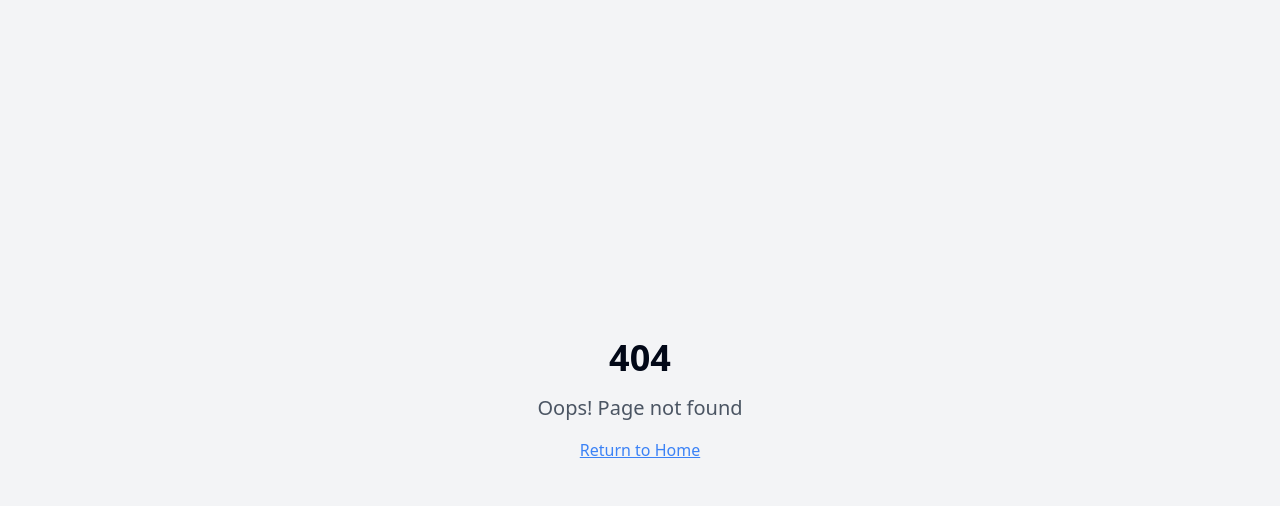
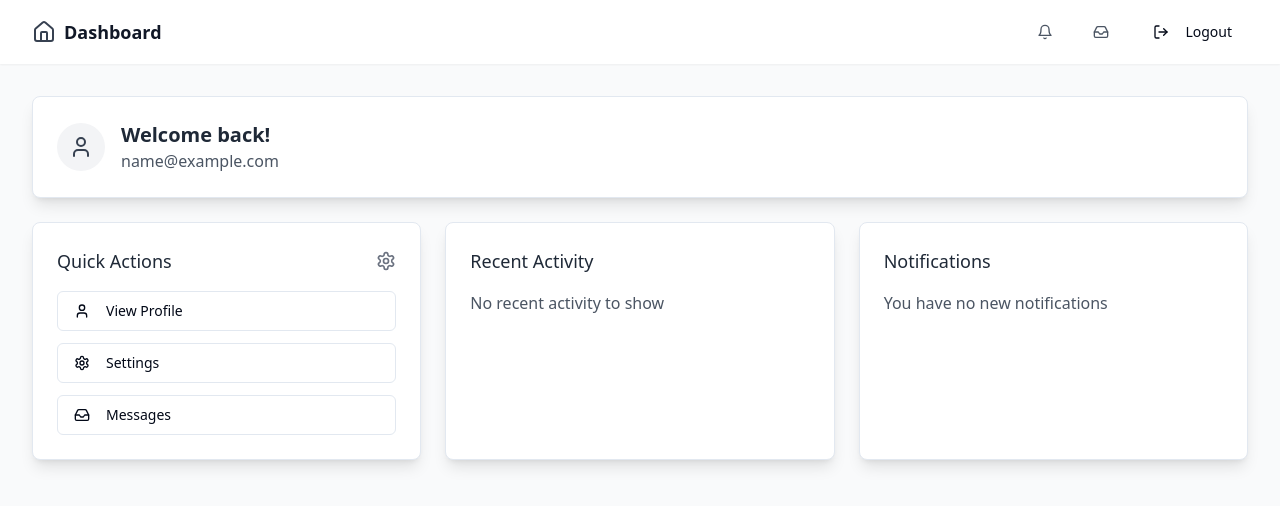
Before and after one commit to PiyushChaturvedii/login-leaf-saver, a React (Vite) app: page /dashboard in a window 1280 px wide. Before the commit this address had no page. Shown: the top 506 px of the page. Built offline with nearby package versions, Linux system fonts and the light colour scheme; sample sign-in values are in the browser's storage.

Commit message:
Implement dashboard after login
This commit implements a dashboard that is shown to the user after a successful login.  The specific implementation details are not included in this commit message.

```diff
--- a/src/App.tsx
+++ b/src/App.tsx
@@ -1,9 +1,11 @@
+
 import { Toaster } from "@/components/ui/toaster";
 import { Toaster as Sonner } from "@/components/ui/sonner";
 import { TooltipProvider } from "@/components/ui/tooltip";
 import { QueryClient, QueryClientProvider } from "@tanstack/react-query";
 import { BrowserRouter, Routes, Route } from "react-router-dom";
 import Index from "./pages/Index";
+import Dashboard from "./pages/Dashboard";
 import NotFound from "./pages/NotFound";
 
 const queryClient = new QueryClient();
@@ -16,7 +18,7 @@ const App = () => (
       <BrowserRouter>
         <Routes>
           <Route path="/" element={<Index />} />
-          {/* ADD ALL CUSTOM ROUTES ABOVE THE CATCH-ALL "*" ROUTE */}
+          <Route path="/dashboard" element={<Dashboard />} />
           <Route path="*" element={<NotFound />} />
         </Routes>
       </BrowserRouter>
--- /dev/null
+++ b/src/pages/Dashboard.tsx
@@ -0,0 +1,113 @@
+
+import { useState, useEffect } from 'react';
+import { useNavigate } from 'react-router-dom';
+import { User, Settings, LogOut, Home, Bell, Inbox } from 'lucide-react';
+import { Button } from "@/components/ui/button";
+import { Card } from "@/components/ui/card";
+import { toast } from "sonner";
+
+interface UserData {
+  email: string;
+}
+
+const Dashboard = () => {
+  const navigate = useNavigate();
+  const [userData, setUserData] = useState<UserData | null>(null);
+
+  useEffect(() => {
+    // Check if user is logged in
+    const currentUser = localStorage.getItem('currentUser');
+    if (!currentUser) {
+      navigate('/');
+      return;
+    }
+    setUserData(JSON.parse(currentUser));
+  }, [navigate]);
+
+  const handleLogout = () => {
+    localStorage.removeItem('currentUser');
+    toast.success("Logged out successfully");
+    navigate('/');
+  };
+
+  return (
+    <div className="min-h-screen bg-gray-50">
+      {/* Navbar */}
+      <nav className="bg-white shadow-sm">
+        <div className="max-w-7xl mx-auto px-4 sm:px-6 lg:px-8">
+          <div className="flex justify-between items-center h-16">
+            <div className="flex items-center">
+              <Home className="w-6 h-6 text-gray-700" />
+              <span className="ml-2 text-lg font-semibold text-gray-900">Dashboard</span>
+            </div>
+            <div className="flex items-center space-x-4">
+              <Button variant="ghost" size="icon">
+                <Bell className="w-5 h-5 text-gray-600" />
+              </Button>
+              <Button variant="ghost" size="icon">
+                <Inbox className="w-5 h-5 text-gray-600" />
+              </Button>
+              <Button variant="ghost" onClick={handleLogout}>
+                <LogOut className="w-5 h-5 mr-2" />
+                Logout
+              </Button>
+            </div>
+          </div>
+        </div>
+      </nav>
+
+      {/* Main Content */}
+      <div className="max-w-7xl mx-auto px-4 sm:px-6 lg:px-8 py-8">
+        <div className="grid grid-cols-1 md:grid-cols-2 lg:grid-cols-3 gap-6">
+          {/* Welcome Card */}
+          <Card className="col-span-full bg-white p-6 shadow-lg">
+            <div className="flex items-center space-x-4">
+              <div className="p-3 bg-gray-100 rounded-full">
+                <User className="w-6 h-6 text-gray-700" />
+              </div>
+              <div>
+                <h2 className="text-xl font-semibold text-gray-800">Welcome back!</h2>
+                <p className="text-gray-600">{userData?.email}</p>
+              </div>
+            </div>
+          </Card>
+
+          {/* Quick Actions */}
+          <Card className="p-6 bg-white shadow-lg">
+            <div className="flex items-center justify-between mb-4">
+              <h3 className="text-lg font-medium text-gray-800">Quick Actions</h3>
+              <Settings className="w-5 h-5 text-gray-500" />
+            </div>
+            <div className="space-y-3">
+              <Button className="w-full justify-start" variant="outline">
+                <User className="w-4 h-4 mr-2" />
+                View Profile
+              </Button>
+              <Button className="w-full justify-start" variant="outline">
+                <Settings className="w-4 h-4 mr-2" />
+                Settings
+              </Button>
+              <Button className="w-full justify-start" variant="outline">
+                <Inbox className="w-4 h-4 mr-2" />
+                Messages
+              </Button>
+            </div>
+          </Card>
+
+          {/* Additional Cards */}
+          <Card className="p-6 bg-white shadow-lg">
+            <h3 className="text-lg font-medium text-gray-800 mb-4">Recent Activity</h3>
+            <p className="text-gray-600">No recent activity to show</p>
+          </Card>
+
+          <Card className="p-6 bg-white shadow-lg">
+            <h3 className="text-lg font-medium text-gray-800 mb-4">Notifications</h3>
+            <p className="text-gray-600">You have no new notifications</p>
+          </Card>
+        </div>
+      </div>
+    </div>
+  );
+};
+
+export default Dashboard;
--- a/src/pages/Index.tsx
+++ b/src/pages/Index.tsx
@@ -1,5 +1,6 @@
 
 import { useState } from 'react';
+import { useNavigate } from 'react-router-dom';
 import { LogIn, UserPlus, Lock } from 'lucide-react';
 import { Button } from "@/components/ui/button";
 import { Input } from "@/components/ui/input";
@@ -12,6 +13,7 @@ interface UserData {
 }
 
 const Index = () => {
+  const navigate = useNavigate();
   const [isLogin, setIsLogin] = useState(true);
   const [email, setEmail] = useState('');
   const [password, setPassword] = useState('');
@@ -35,10 +37,13 @@ const Index = () => {
         toast.success("Registration successful!");
       } else {
         // Login
-        if (existingData.some((user: UserData) =>
+        const user = existingData.find((user: UserData) =>
           user.email === email && user.password === password
-        )) {
+        );
+        if (user) {
+          localStorage.setItem('currentUser', JSON.stringify({ email: user.email }));
           toast.success("Login successful!");
+          navigate('/dashboard');
         } else {
           toast.error("Invalid credentials!");
         }
```
